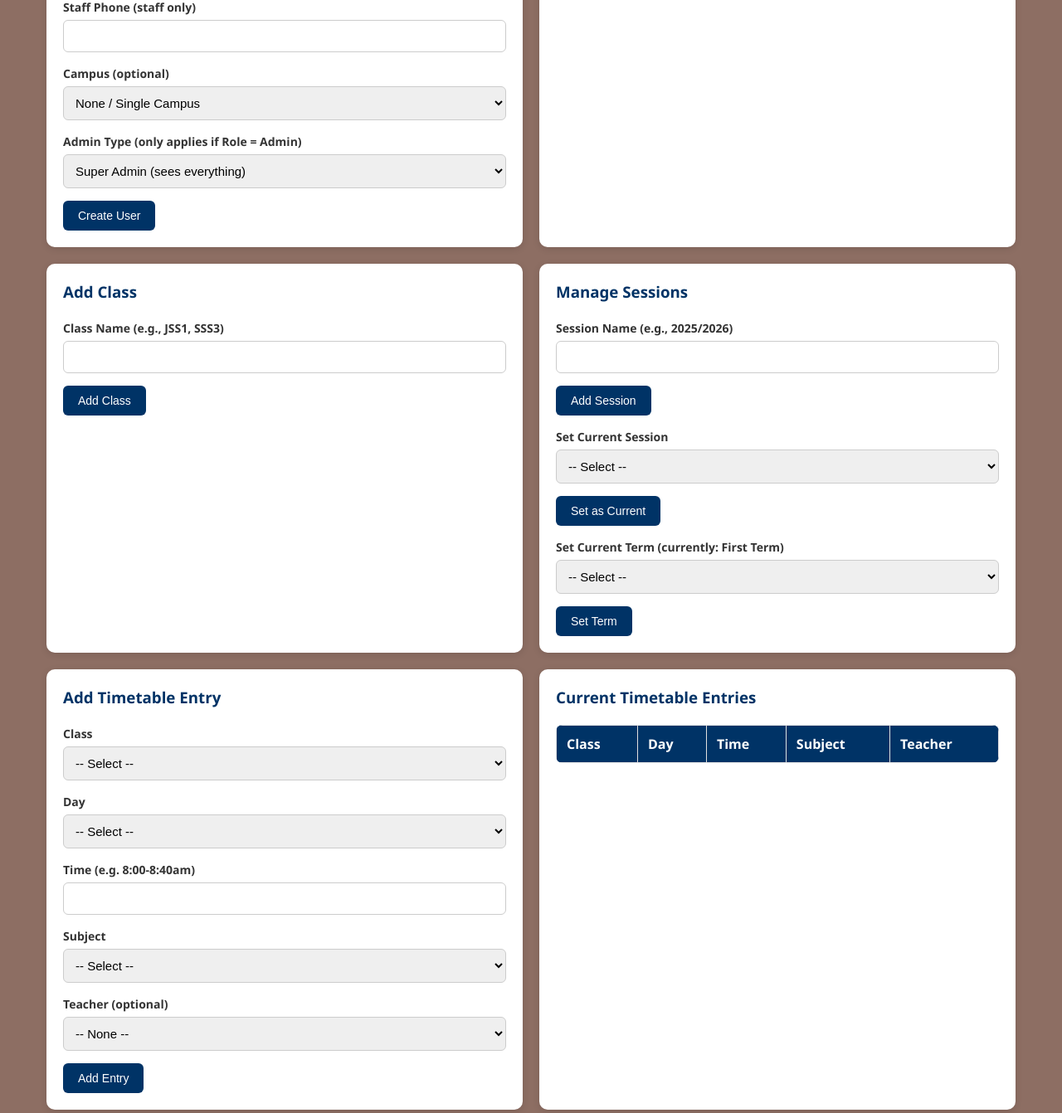
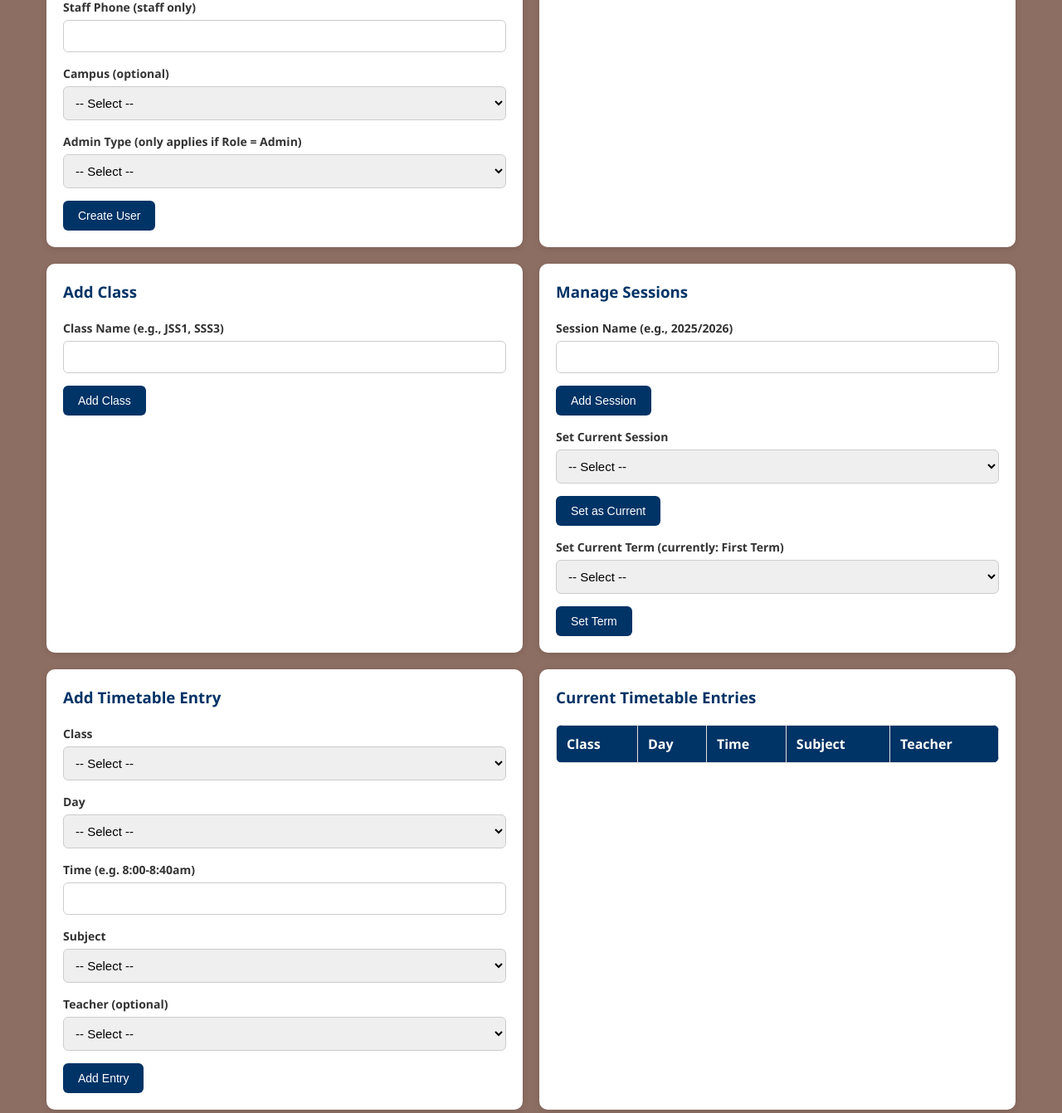
Before and after one commit to rufusofuzor123/prudenceinternationalschool_portal, a Flask app: page /admin/dashboard in a window 1280 px wide. Shown: the part 3848-5190 px from the top of the page at 83% size. Run offline with Flask 3, Linux system fonts and the light colour scheme; a user stored in the database is signed in; lists and menus that the app fills with data are empty.

Commit message:
Add real backend enforcement for Bursar permission level, plus Select placeholders on 5 dropdowns

```diff
--- a/app.py
+++ b/app.py
@@ -28,6 +28,35 @@ app.config["MAIL_USERNAME"] = os.environ.get("MAIL_USERNAME")
 app.config["MAIL_PASSWORD"] = os.environ.get("MAIL_PASSWORD")
 app.config["MAIL_DEFAULT_SENDER"] = os.environ.get("MAIL_USERNAME")
 mail = Mail(app)
+
+BURSAR_ALLOWED_ENDPOINTS = {
+    "static", "login", "logout", "change_password",
+    "forgot_password", "reset_password",
+    "inbox", "compose_message", "view_message",
+    "view_calendar",
+    "admin_dashboard",
+    "admin_payroll", "download_payslip",
+    "staff_bank_details", "verify_staff_account", "initiate_salary_payout",
+    "admin_expenses",
+    "outstanding_fees", "revenue_projections", "financial_statement_pdf",
+    "export_payments",
+}
+
+BURSAR_ALLOWED_DASHBOARD_ACTIONS = {"add_fee_structure"}
+
+
+@app.before_request
+def restrict_bursar_access():
+    if not current_user.is_authenticated:
+        return
+    if current_user.role != "admin" or current_user.admin_type != "Bursar":
+        return
+    if request.endpoint not in BURSAR_ALLOWED_ENDPOINTS:
+        abort(403)
+    if request.endpoint == "admin_dashboard" and request.method == "POST":
+        action = request.form.get("action")
+        if action and action not in BURSAR_ALLOWED_DASHBOARD_ACTIONS:
+            abort(403)
 
 UPLOAD_FOLDER = os.path.join("static", "uploads")
 ALLOWED_EXTENSIONS = {"png", "jpg", "jpeg"}
--- a/templates/admin_dashboard.html
+++ b/templates/admin_dashboard.html
@@ -91,7 +91,8 @@
             <div class="form-group"><label>Staff Phone (staff only)</label><input type="text" name="staff_phone" class="form-control"></div>
             <div class="form-group">
                 <label>Campus (optional)</label>
-                <select name="campus_id" class="form-control">
+                <select name="campus_id" class="form-control" required>
+                    <option value="" selected disabled hidden>-- Select --</option>
                     <option value="">None / Single Campus</option>
                     {% for c in campuses %}
                     <option value="{{ c.id }}">{{ c.name }}</option>
@@ -100,7 +101,8 @@
             </div>
             <div class="form-group">
                 <label>Admin Type (only applies if Role = Admin)</label>
-                <select name="admin_type" class="form-control">
+                <select name="admin_type" class="form-control" required>
+                    <option value="" selected disabled hidden>-- Select --</option>
                     <option value="Super Admin">Super Admin (sees everything)</option>
                     <option value="Bursar">Bursar (finance dashboard only)</option>
                 </select>
@@ -207,7 +209,8 @@
             </div>
             <div class="form-group">
                 <label>Teacher (optional)</label>
-                <select name="tt_teacher_id" class="form-control">
+                <select name="tt_teacher_id" class="form-control" required>
+                    <option value="" selected disabled hidden>-- Select --</option>
                     <option value="">-- None --</option>
                     {% for t in teachers %}
                     <option value="{{ t.id }}">{{ t.full_name }}</option>
--- a/templates/bursar_dashboard.html
+++ b/templates/bursar_dashboard.html
@@ -38,7 +38,8 @@
             </div>
             <div class="form-group">
                 <label>Term</label>
-                <select name="fs_term" class="form-control">
+                <select name="fs_term" class="form-control" required>
+                    <option value="" selected disabled hidden>-- Select --</option>
                     <option>First Term</option>
                     <option>Second Term</option>
                     <option>Third Term</option>
@@ -46,7 +47,8 @@
             </div>
             <div class="form-group">
                 <label>Fee Type</label>
-                <select name="fs_type" class="form-control">
+                <select name="fs_type" class="form-control" required>
+                    <option value="" selected disabled hidden>-- Select --</option>
                     <option>Tuition</option>
                     <option>PTA Levy</option>
                     <option>Exam Fee</option>
```
